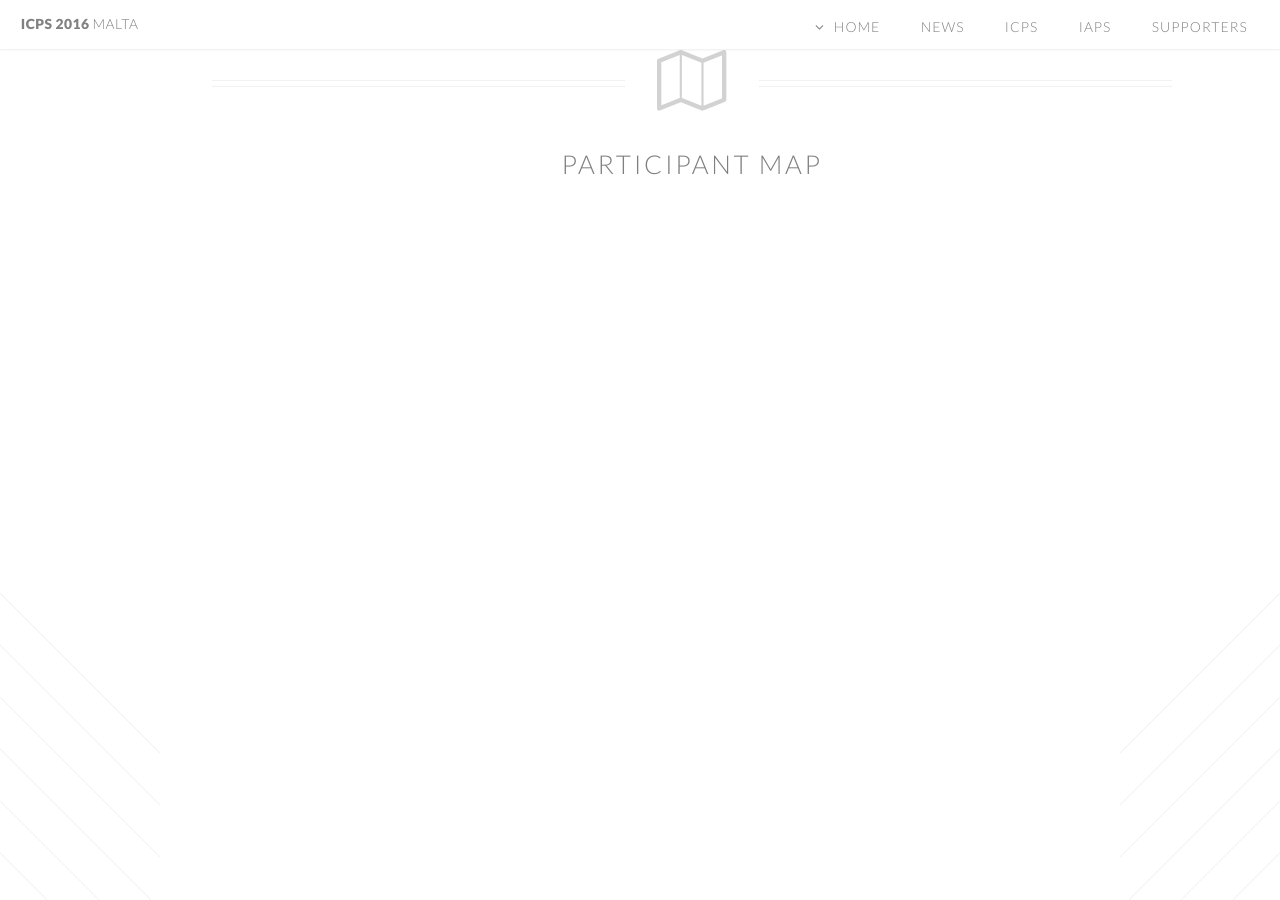
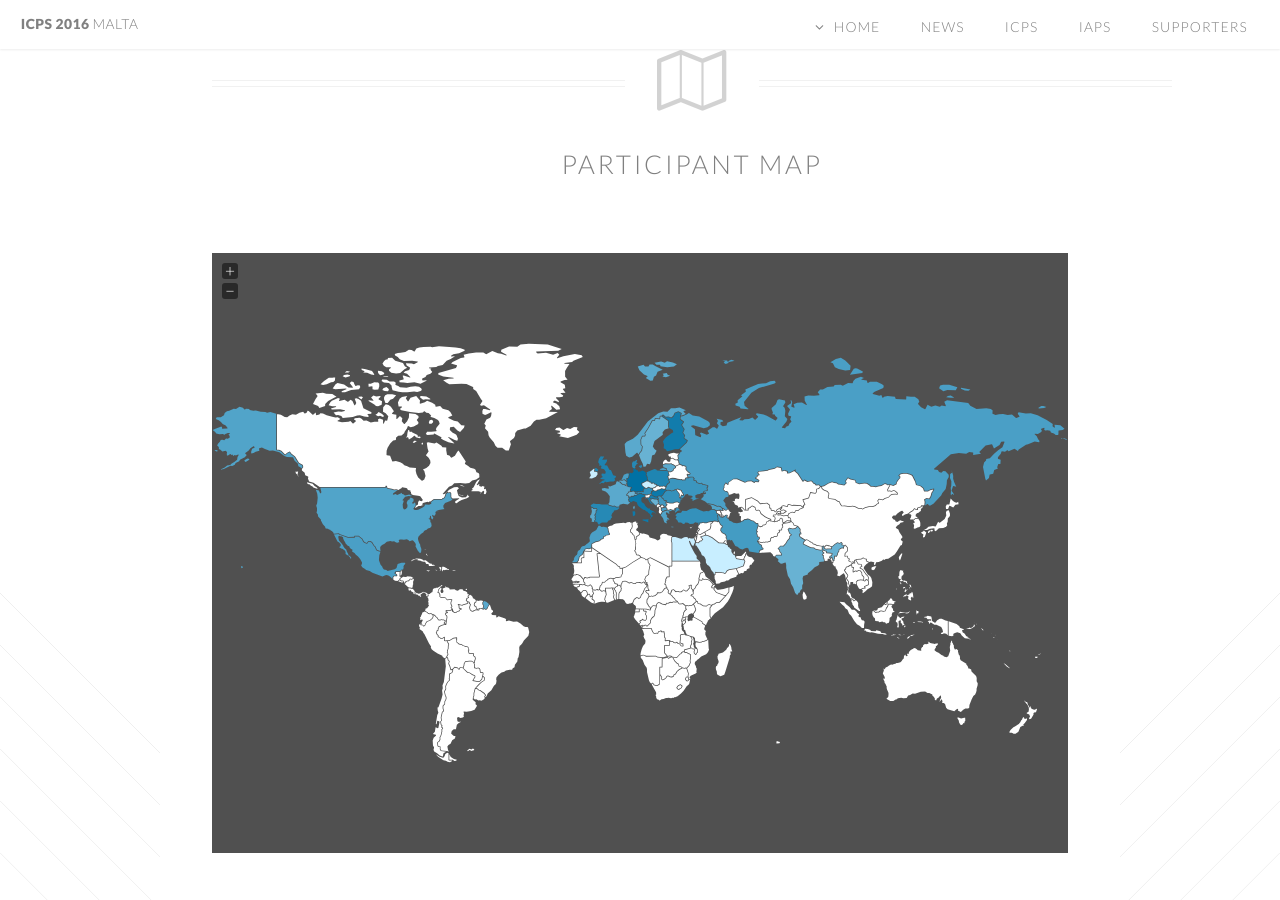
Before and after one commit to bread-on-toast/icps2016, a Jekyll site: the page built from index.html, in a window 1280 px wide and 900 px high, scrolled down 1725 px. Built offline with Jekyll 4.4.1, drawn with Linux system fonts in a browser that asks for light colours.

Commit message:
jQuery bug

```diff
--- a/_includes/head.html
+++ b/_includes/head.html
@@ -10,5 +10,5 @@
     <link rel="stylesheet" href="/css/jquery-jvectormap-2.0.3.css" />
     <!--[if lte IE 8]><link rel="stylesheet" href="/css/ie8.css" /><![endif]-->
     <!--[if lte IE 9]><link rel="stylesheet" href="/css/ie9.css" /><![endif]-->
-     <link rel="icon" type="image/x-icon" href="/icon.ico">
+    <link rel="icon" type="image/x-icon" href="/icon.ico">
 </head>
--- a/_includes/header.html
+++ b/_includes/header.html
@@ -1,6 +1,6 @@
 <!-- Header -->
 <header id="header" class="skel-layers-fixed">
-
+<script src="https://ajax.googleapis.com/ajax/libs/jquery/1.12.2/jquery.min.js"></script>
 <!-- <script>
 $(function(){
   $('a').each(function() {
--- a/_includes/scripts.html
+++ b/_includes/scripts.html
@@ -1,5 +1,5 @@
 <!-- Scripts -->
-<script src="/js/jquery.min.js"></script>
+<!-- <script src="/js/jquery.min.js"></script> -->
 <script src="/js/jquery.dropotron.min.js"></script>
 <script src="/js/jquery.scrolly.min.js"></script>
 <script src="/js/jquery.scrollgress.min.js"></script>
```
